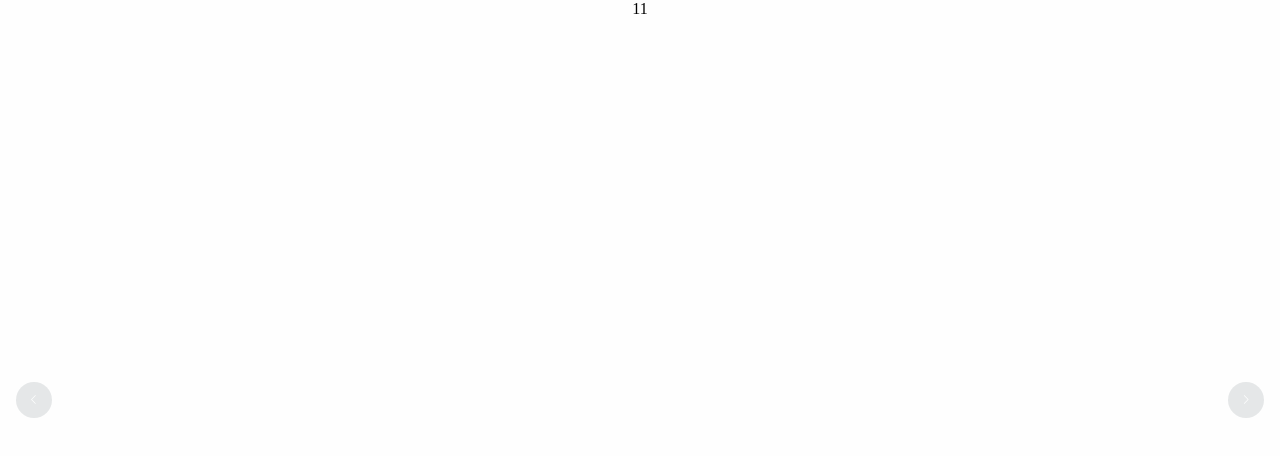
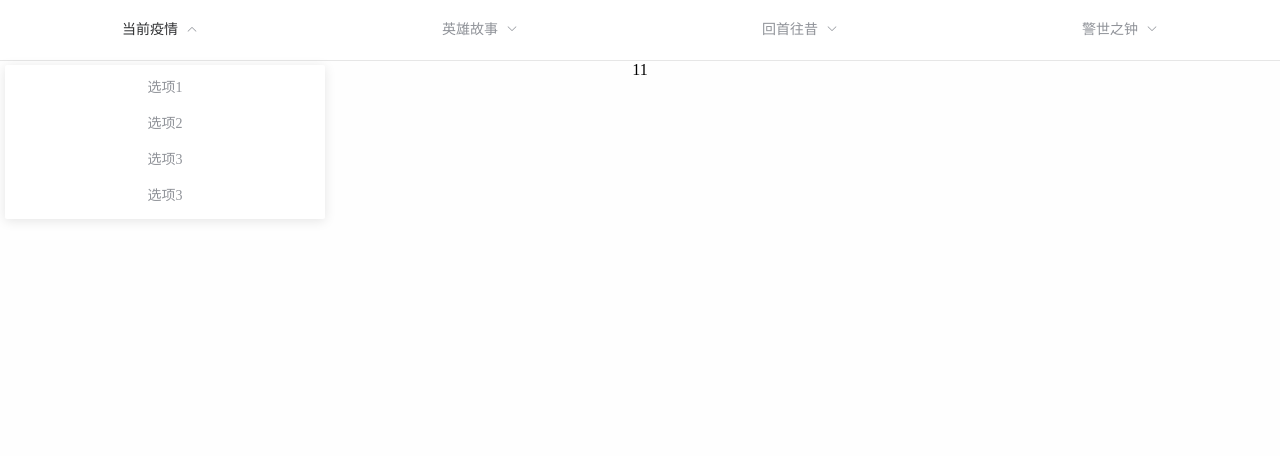
Before and after one commit to coding-ax/forever-remember, a Vue app: page /index in a window 1280 px wide. Shown: the top 456 px of the page. Built offline with nearby package versions, Linux system fonts and the light colour scheme; no server answers.

Commit message:
取消了导航栏

```diff
--- a/src/components/context/indexShow/indexShow22.vue
+++ b/src/components/context/indexShow/indexShow22.vue
@@ -1,10 +1,14 @@
 <template>
   <div class="box">
-    <el-dialog title="简介"  :visible.sync="dialogVisible" width="30%" :before-close="handleClose"  :append-to-body='true'>
+    <el-dialog
+      title="简介"
+      :visible.sync="dialogVisible"
+      width="30%"
+      :before-close="handleClose"
+      :append-to-body="true"
+    >
       <span>{{contents[current].title}}</span>
-      <div>
-          {{contents[current].description}}
-      </div>
+      <div>{{contents[current].description}}</div>
       <span slot="footer" class="dialog-footer">
         <!-- <el-button @click="dialogVisible = false">取 消</el-button> -->
         <el-button type="primary" @click="dialogVisible = false">确 定</el-button>
@@ -15,7 +19,7 @@
       <span>无情病魔，有道义士</span>
     </div>
 
-    <div class="show-box">
+    <div class="show-box" @mouseenter="banMove" @mouseleave="recover">
       <div class="box-item" v-for="(content,index) in contents" :key="index">
         <el-popover
           placement="top-start"
@@ -36,25 +40,27 @@
 
 <script>
 import featureView from "../../common/FeatureView";
-import { request } from '../../../network/index';
+import { request } from "../../../network/index";
 export default {
   name: "indexShow11",
   data() {
     return {
-      contents:[''],
+      contents: [""],
       dialogVisible: false,
-      current:0
+      current: 0
     };
   },
   components: {
     featureView
   },
-  created () {
-      let instance=request({});
-      instance.get('http://123.57.249.95:8091/fr/article?articleId=1').then((res)=>{
-          console.log(res.data.data.paragraphVOList);
-            this.contents=res.data.data.paragraphVOList;
-      })
+  created() {
+    let instance = request({});
+    instance
+      .get("http://123.57.249.95:8091/fr/article?articleId=1")
+      .then(res => {
+        console.log(res.data.data.paragraphVOList);
+        this.contents = res.data.data.paragraphVOList;
+      });
   },
   methods: {
     handleClose(done) {
@@ -64,9 +70,17 @@ export default {
         })
         .catch(_ => {});
     },
-    buttonClick(index){
-        this.dialogVisible = true;
-        this.current=index;
+    buttonClick(index) {
+      this.dialogVisible = true;
+      this.current = index;
+    },
+    banMove() {
+      console.log("Move in");
+     this.$emit('banMouse');
+    },
+    recover() {
+      console.log("move out");
+     this.$emit('recoverMouse');
     }
   }
 };
--- a/src/views/index.vue
+++ b/src/views/index.vue
@@ -1,43 +1,40 @@
 <template>
   <div class="index">
-
-    <!-- <div class="navbar">
-      <el-menu
-        class="el-menu-demo nav-bar-box"
-        mode="horizontal"
-      >
+    <div class="navbar">
+      <el-menu class="el-menu-demo nav-bar-box" mode="horizontal">
         <el-submenu class="nav-bar-item" index="1">
           <template slot="title">当前疫情</template>
-          <el-menu-item index="1-1">选项1</el-menu-item>
-          <el-menu-item  index="1-2">选项2</el-menu-item>
-          <el-menu-item index="1-3">选项3</el-menu-item>
-          <el-menu-item index="1-4">选项3</el-menu-item>
+          <el-menu-item index="1-1" @click="changeWay(1,1)">选项1</el-menu-item>
+          <el-menu-item index="1-2" @click="changeWay(1,2)">选项2</el-menu-item>
+          <el-menu-item index="1-3" @click="changeWay(1,3)">选项3</el-menu-item>
+          <el-menu-item index="1-4" @click="changeWay(1,4)">选项3</el-menu-item>
         </el-submenu>
         <el-submenu class="nav-bar-item" index="2">
           <template slot="title">英雄故事</template>
-          <el-menu-item index="2-1">选项1</el-menu-item>
-          <el-menu-item index="2-2">选项2</el-menu-item>
-          <el-menu-item index="2-3">选项3</el-menu-item>
-          <el-menu-item index="2-4">选项3</el-menu-item>
+          <el-menu-item index="2-1" @click="changeWay(2,1)">选项1</el-menu-item>
+          <el-menu-item index="2-2" @click="changeWay(2,2)">选项2</el-menu-item>
+          <el-menu-item index="2-3" @click="changeWay(2,3)">选项3</el-menu-item>
+          <el-menu-item index="2-4" @click="changeWay(2,4)">选项3</el-menu-item>
         </el-submenu>
         <el-submenu class="nav-bar-item" index="3">
           <template slot="title">回首往昔</template>
-          <el-menu-item  index="3-1">选项1</el-menu-item>
-          <el-menu-item index="3-2">选项2</el-menu-item>
-          <el-menu-item index="3-3">选项3</el-menu-item>
-          <el-menu-item index="3-4">选项3</el-menu-item>
+          <el-menu-item index="3-1" @click="changeWay(3,1)">选项1</el-menu-item>
+          <el-menu-item index="3-2" @click="changeWay(3,2)">选项2</el-menu-item>
+          <el-menu-item index="3-3" @click="changeWay(3,3)">选项3</el-menu-item>
+          <el-menu-item index="3-4" @click="changeWay(3,4)">选项3</el-menu-item>
         </el-submenu>
         <el-submenu class="nav-bar-item" index="4">
           <template slot="title">警世之钟</template>
-          <el-menu-item index="4-1">选项1</el-menu-item>
-          <el-menu-item index="4-2">选项2</el-menu-item>
-          <el-menu-item index="4-3">选项3</el-menu-item>
-          <el-menu-item index="4-4">选项3</el-menu-item>
+          <el-menu-item index="4-1" @click="changeWay(4,1)">选项1</el-menu-item>
+          <el-menu-item index="4-2" @click="changeWay(4,2)">选项2</el-menu-item>
+          <el-menu-item index="4-3" @click="changeWay(4,3)">选项3</el-menu-item>
+          <el-menu-item index="4-4" @click="changeWay(4,4)">选项3</el-menu-item>
         </el-submenu>
       </el-menu>
-    </div> -->
+    </div>
 
-<!-- 竖向轮播 --> <!-- 纵向轮播 -->
+    <!-- 竖向轮播 -->
+    <!-- 纵向轮播 -->
     <el-carousel
       height="100vh"
       indicator-position="none"
@@ -45,17 +42,14 @@
       :autoplay="false"
       ref="vert"
     >
-      <el-carousel-item v-for="item1 in 4" :key="item1">
+      <el-carousel-item v-for="item1 in 4" :key="item1" :name="''+(item1+1)">
         <!-- 横向轮播 -->
-        <el-carousel height="100vh"
-        :autoplay="false"
-        indicator-position="none"
-        >
-          <el-carousel-item v-for="item2 in 4" :key="item2">
+        <el-carousel height="100vh" :autoplay="false" indicator-position="none" ref="wid">
+          <el-carousel-item v-for="item2 in 4" :key="item2" :name="''+(item2+1)">
             <div class="place">
               <!-- 用单页级别(views级)组件取代这个东西 -->
               <!-- <h1>{{item1}}&{{item2}}</h1> -->
-              <component :is="'indexShow'+item1+item2" ></component>
+              <component :is="'indexShow'+item1+item2"></component>
             </div>
           </el-carousel-item>
         </el-carousel>
@@ -118,34 +112,38 @@ export default {
   mounted() {
     /**webkit */
     //开关
-    var flag = true;
-    window.addEventListener("mousewheel", event => {
-      // console.log(event.wheelDelta);
-      if (flag) {
-        if (event.wheelDelta > 0) {
-          this.prevV();
-        } else {
-          this.nextV();
-        }
-        flag = false;
-        setTimeout(() => {
-          flag = true;
-        }, 500);
-      }
-    });
-    /**firefox */
-    window.addEventListener("DOMMouseScroll", event => {
-      // console.log(event);
-      if (event.detail < 0) {
-        this.prevV();
-      } else {
-        this.nextV();
-      }
-      flag = false;
-      setTimeout(() => {
-        flag = true;
-      }, 500);
-    });
+    // var flag = true;
+    // window.addEventListener("mousewheel", event => {
+    //   // console.log(event.wheelDelta);
+    //   console.log("flag:", flag);
+    //   if (flag) {
+    //     if (event.wheelDelta > 0) {
+    //       this.prevV();
+    //     } else {
+    //       this.nextV();
+    //     }
+    //     flag = false;
+    //     setTimeout(() => {
+    //       flag = true;
+    //     }, 500);
+    //   }
+    // });
+    // /**firefox */
+    // window.addEventListener("DOMMouseScroll", event => {
+    //   // console.log(event);
+    //   console.log(flag);
+    //   if (flag) {
+    //     if (event.detail < 0) {
+    //       this.prevV();
+    //     } else {
+    //       this.nextV();
+    //     }
+    //   }
+    //   flag = false;
+    //   setTimeout(() => {
+    //     flag = true;
+    //   }, 500);
+    // });
   },
   methods: {
     prevV() {
@@ -156,22 +154,44 @@ export default {
     nextV() {
       this.$refs.vert.next();
     },
-    handleSelect(){
-      console.log('select')
+    handleSelect() {
+      console.log("select");
     },
-    activeIndex(){
-      console.log('activeIndex')
+    activeIndex() {
+      console.log("activeIndex");
+    },
+
+    changeWay(x, y) {
+      console.log("hh");
+      // console.log(this.$refs.vert);
+      // console.log(this.$refs.wid);
+      x = String(x);
+      y = String(y);
+      console.log(x, y);
+      this.$refs.vert.setActiveItem(x - 1);
+      setTimeout(() => {
+        x = Number(x);
+        this.$refs.wid[x - 1].setActiveItem(y - 1);
+      }, 500);
     }
+
+    // banMouse() {
+    //  window.flag = false;
+    //   console.log("index ： banMouse", window.flag);
+    // },
+    // recover() {
+    //   window.flag = true;
+    //   console.log("index ： recover", window.flag);
+    // }
   }
 };
 </script>
 
 <style scoped>
-.el-menu-item{
-  width:25vw;
+.el-menu-item {
+  width: 25vw;
   text-align: center;
 }
-
 
 .index {
   position: absolute;
@@ -184,18 +204,18 @@ export default {
   background-color: #fefefe;
 }
 
-.nav-bar-box{
+.nav-bar-box {
   display: flex;
   flex-direction: row;
 }
-.nav-bar-item{
+.nav-bar-item {
   flex: 1;
 }
-.test{
+.test {
   width: 100%;
   display: none;
 }
-.place{
+.place {
   height: 100vh;
   width: 100vw;
 }
```
